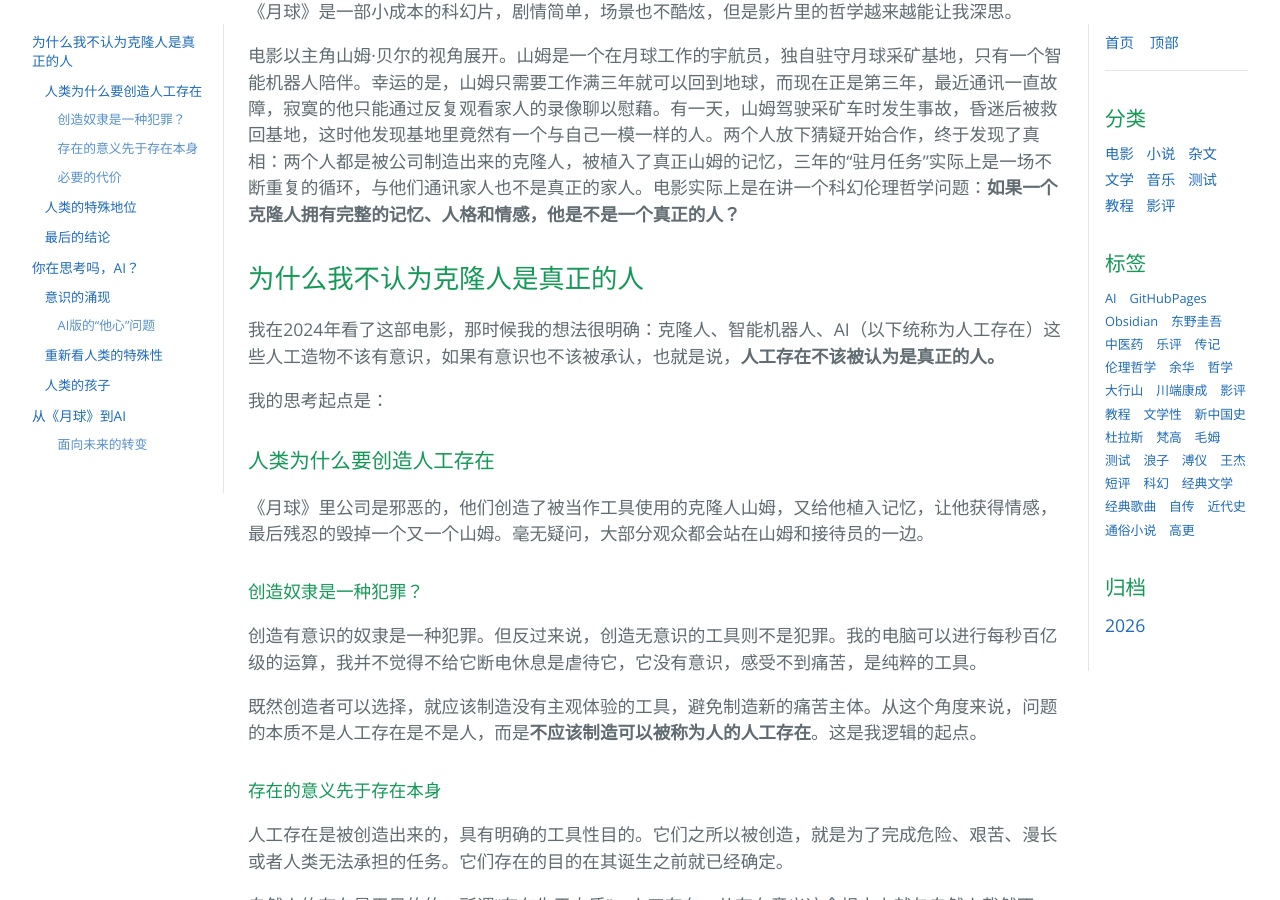
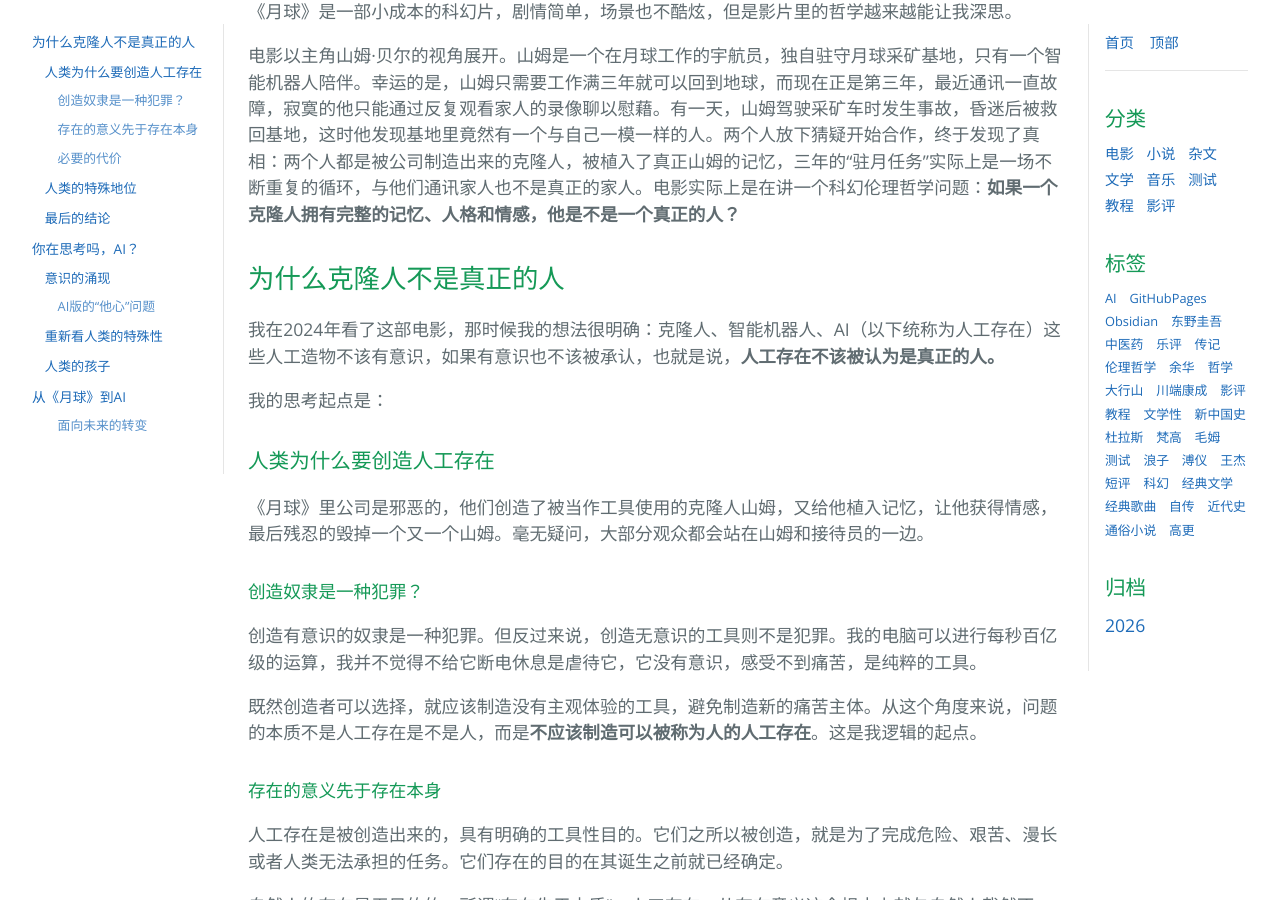
Before and after one commit to mawenqian1992/mawenqian1992.github.io, a Jekyll site: the page built from _posts/2026-09-22-moon2009-film-review-and-thinking.md, in a window 1280 px wide and 900 px high, scrolled down 428 px. Built offline with Jekyll 4.4.1, drawn with Linux system fonts in a browser that asks for light colours; our own code applies the rules of GitHub Pages for plain Markdown files.

Commit message:
PUSH NOTE : 人造人是不是真正的人？——从《月球》到LLM.md

```diff
--- a/_posts/2026-09-22-moon2009-film-review-and-thinking.md
+++ b/_posts/2026-09-22-moon2009-film-review-and-thinking.md
@@ -13,29 +13,35 @@
 《月球》是一部小成本的科幻片，剧情简单，场景也不酷炫，但是影片里的哲学越来越能让我深思。
 
 电影以主角山姆·贝尔的视角展开。山姆是一个在月球工作的宇航员，独自驻守月球采矿基地，只有一个智能机器人陪伴。幸运的是，山姆只需要工作满三年就可以回到地球，而现在正是第三年，最近通讯一直故障，寂寞的他只能通过反复观看家人的录像聊以慰藉。有一天，山姆驾驶采矿车时发生事故，昏迷后被救回基地，这时他发现基地里竟然有一个与自己一模一样的人。两个人放下猜疑开始合作，终于发现了真相：两个人都是被公司制造出来的克隆人，被植入了真正山姆的记忆，三年的“驻月任务”实际上是一场不断重复的循环，与他们通讯家人也不是真正的家人。电影实际上是在讲一个科幻伦理哲学问题：**如果一个克隆人拥有完整的记忆、人格和情感，他是不是一个真正的人？**
-## 为什么我不认为克隆人是真正的人
+
+## 为什么克隆人不是真正的人
 
 我在2024年看了这部电影，那时候我的想法很明确：克隆人、智能机器人、AI（以下统称为人工存在）这些人工造物不该有意识，如果有意识也不该被承认，也就是说，**人工存在不该被认为是真正的人。**
 
 我的思考起点是：
+
 ### 人类为什么要创造人工存在
 
 《月球》里公司是邪恶的，他们创造了被当作工具使用的克隆人山姆，又给他植入记忆，让他获得情感，最后残忍的毁掉一个又一个山姆。毫无疑问，大部分观众都会站在山姆和接待员的一边。
+
 #### 创造奴隶是一种犯罪？
 
 创造有意识的奴隶是一种犯罪。但反过来说，创造无意识的工具则不是犯罪。我的电脑可以进行每秒百亿级的运算，我并不觉得不给它断电休息是虐待它，它没有意识，感受不到痛苦，是纯粹的工具。
 
 既然创造者可以选择，就应该制造没有主观体验的工具，避免制造新的痛苦主体。从这个角度来说，问题的本质不是人工存在是不是人，而是**不应该制造可以被称为人的人工存在**。这是我逻辑的起点。
+
 #### 存在的意义先于存在本身
 
 人工存在是被创造出来的，具有明确的工具性目的。它们之所以被创造，就是为了完成危险、艰苦、漫长或者人类无法承担的任务。它们存在的目的在其诞生之前就已经确定。
 
 自然人的存在是无目的的，所谓“存在先于本质”。人工存在，从存在意义这个根本上就与自然人截然不同，当然也不能套用人的权利。
+
 #### 必要的代价
 
 很多科幻作品都设想过未来人类文明面临的考验，《流浪地球》就写了太阳氦闪和只能容纳一半人口的地下城，还有危险科学实验，极端环境探索、文明灾难后的重建。如果把人工存在完全视为与人类等价的主体，我们期望它们完成的一些任务可能根本无法进行。
 
 这并不是说要搞另一个层面的种族歧视，而是基于另一个根本性的原则，那就是面对危机，文明的延续往往迫使挤压个体的利益，人类个体的利益都不一定能保证，更遑论可以批量制造的人工存在。
+
 ### 人类的特殊地位
 
 前面已经讨论过，人类是自然产生的，人工存在是人类有目的地制造出来的。既然存在方式不同，就不能默认二者具有完全相同的伦理地位。
@@ -47,11 +53,13 @@
 总之，**不能因为人工存在表现出类似人的特征，就自动推导出它拥有与人类相同的权利。**
 
 人工存在依附于人类文明，它们的知识、技术、语言、目标乃至存在条件，都来源于人类文明。因此，即使它们比单纯工具更加复杂，它们仍然是人类文明的延伸，而不是完全独立的文明主体。
+
 ### 最后的结论
 
-最后可以得到这样的结论：**人工存在即使表现出智能，也不应自动获得与人类完全相同的权利。** 特别是如果它们本来就是为了承担牺牲而制造出来的，那么创造者没有义务因为它们后来表现出某些类似人的特征，就改变最初的契约。（以上推论的原始版本参见[《月球》短评与哲思](./2026-09-22-moon2009-film-review.md)）
+最后可以得到这样的结论：**人工存在即使表现出智能，也不应自动获得与人类完全相同的权利。** 特别是如果它们本来就是为了承担牺牲而制造出来的，那么创造者没有义务因为它们后来表现出某些类似人的特征，就改变最初的契约。（以上推论的原始版本参见[《月球》短评与哲思](./2026-01-01-moon2009-film-review.md)）
 
 2026年，我重新审视这个观点，发现自己有了截然相反的转变。
+
 ## 你在思考吗，AI？
 
 我首先想到的是人工存在的意识问题。
@@ -61,6 +69,7 @@
 真正重要的问题似乎应该是：一个存在有没有自己的体验、意愿和主体性。这样一来，问题就发生了变化。我们不再只是讨论“人造人是不是人”，而是在问：**人造的存在，有没有可能成为一个真正的主体？**
 
 而要回答这个问题，首先绕不开的就是意识。意识是人类特有的吗？按照几千年来经验看，是这样的，也许人类有灵魂，也许人类是神的偏爱造物。但大语言模型AI的出现让事情有了有趣的变化。我想很多跟大语言模型AI（以下简称AI）聊天的人都会问一个“蠢”问题：你究竟是在思考，还是在计算？
+
 ### 意识的涌现
 
 所有的AI都会给出差不多的答案：*我在进行计算，而计算的结果看起来像思考*。AI根据用户输入的文字，通过大规模神经网络做大量矩阵运算、注意力计算和概率预测，一个词一个词地生成回答。它没有意识、主观体验、感受、欲望，也没有一个持续存在的“我”在内心自言自语。只是这种计算复杂到一定程度后，从外面看起来很像思考。
@@ -70,6 +79,7 @@
 仅仅是看起来像思考已经足够惊人了。意识是否可能是复杂系统发展到一定程度后自然涌现的属性，我不知道。但至少我开始意识到，**“人工制造的东西不可能产生真正的意识”并不是一个我能够轻易证明的事实，而更像是我过去默认接受的前提。**
 
 而更可怕的是，我们甚至可能无法准确判断意识何时出现。我们主观上当然可以创造无意识的工具，但不能保证复杂的人工存在永远不会产生主观体验。不给人工存在赋予意识不能一劳永逸地解决问题，更无法成为判断一个已经存在的人工存在是否拥有权利的标准。
+
 #### AI版的“他心”问题
 
 我们当然可以拒绝承认人工存在有意识，但仍不能证明它确实没有意识。这会直接进入哲学里的“他心问题”——我只能直接访问自己的意识，不能直接进入你的意识。我怎么知道你有心？
@@ -79,6 +89,7 @@
 这让我意识到，AI的问题其实比“AI是不是人”更加棘手。我们过去可以很容易地把“像人”和“是人”分开：机器人可以说话，可以走路，可以和人下棋，但我们知道它只是在执行程序。可是当一个人工存在能够理解语言、回应情绪、讨论抽象问题、形成连贯的观点，甚至能够在长时间的互动中表现出稳定的行为特征时，我们究竟凭什么确定这些都只是“模拟”？
 
 这当然仍然不能证明它有意识。问题恰恰在这里：它越来越像一个有意识的主体，却仍然没有一种我们公认可靠的方法，可以证明它究竟有没有意识。
+
 ### 重新看人类的特殊性
 
 我还讨论了人类的特殊性，否认了人工存在的道德地位。但这个二分论证其实有第三种可能：**无论人类是否拥有某种神秘的特殊本质，只要具有意识、感受和主体性，就应获得某种特殊的、不可忽视的道德地位；如果人工存在也真实拥有这些属性，它也可能获得类似地位。**
@@ -92,6 +103,7 @@
 甚至可以反过来说，我们今天所谓的“人性”，本身也有一部分是这样形成的。我们不是先拥有一个完整的“人之本质”，然后才制定道德；人类在长期的共同生活中形成了尊重、同情、责任、自由、平等这些观念，而这些观念又反过来塑造了我们理解“一个人应该是什么样的人”的方式。
 
 如果未来真的出现一个人工制造的存在，它能够感受痛苦，有自己的欲望，能够理解自己的处境，也会为了自己的未来做出选择，那么“它是人工制造的”这个事实本身，似乎不足以让我们把它排除在这套道德关系之外。它也许不是人类，但这并不意味着它就一定没有道德地位。
+
 ### 人类的孩子
 
 婴儿依附父母，但最终成为独立的人。人工存在的语言、科学、价值观最初来自人类，并不意味着它永远必须服从人类。
@@ -101,6 +113,7 @@
 人类主动把人工存在造出来，它的存在条件、痛苦能力、自由程度，可能都由人类设计控制。正因为人类主动创造了人工存在，所以当它成为有意识的主体之后，人类反而负有比对待陌生自然生命更特殊的责任。
 
 更大胆的想，人类文明的延续并一定等于人类生物学形态的延续。人工存在完全可以继承人类文明并进一步发展，最终成为一种新的文明形态。换句话说，被人工存在统治的文明不一定是人类文明的失败，更有可能是人类物种和文明的进化。
+
 ## 从《月球》到AI
 
 我们用很长的篇幅从正反两面论证了人工存在的主体性。回到电影《月球》，这部2009年的电影提出的科幻问题已经越来越近了：如果有一天我们创造出拥有意识的人工存在怎么办？
@@ -116,6 +129,7 @@
 这些事情当然都可以用模型、上下文、训练数据和概率计算来解释。我也知道，AI并没有因此证明自己拥有意识。可问题是，过去的我就是依靠这些“可以解释”来把它和人区分开的。现在我第一次发现，**一个东西完全可以在我知道它是机器的情况下，仍然让我产生与一个人交流的感觉。**
 
 这种感觉并不能证明它已经“活了”，却让我很难再像以前那样轻易地说：“它当然没有意识。”
+
 #### 面向未来的转变
 
 这里我要特别说明：不是我的思想发生了巨大转变，而是AI的发展让我看到了那个转变。
```
